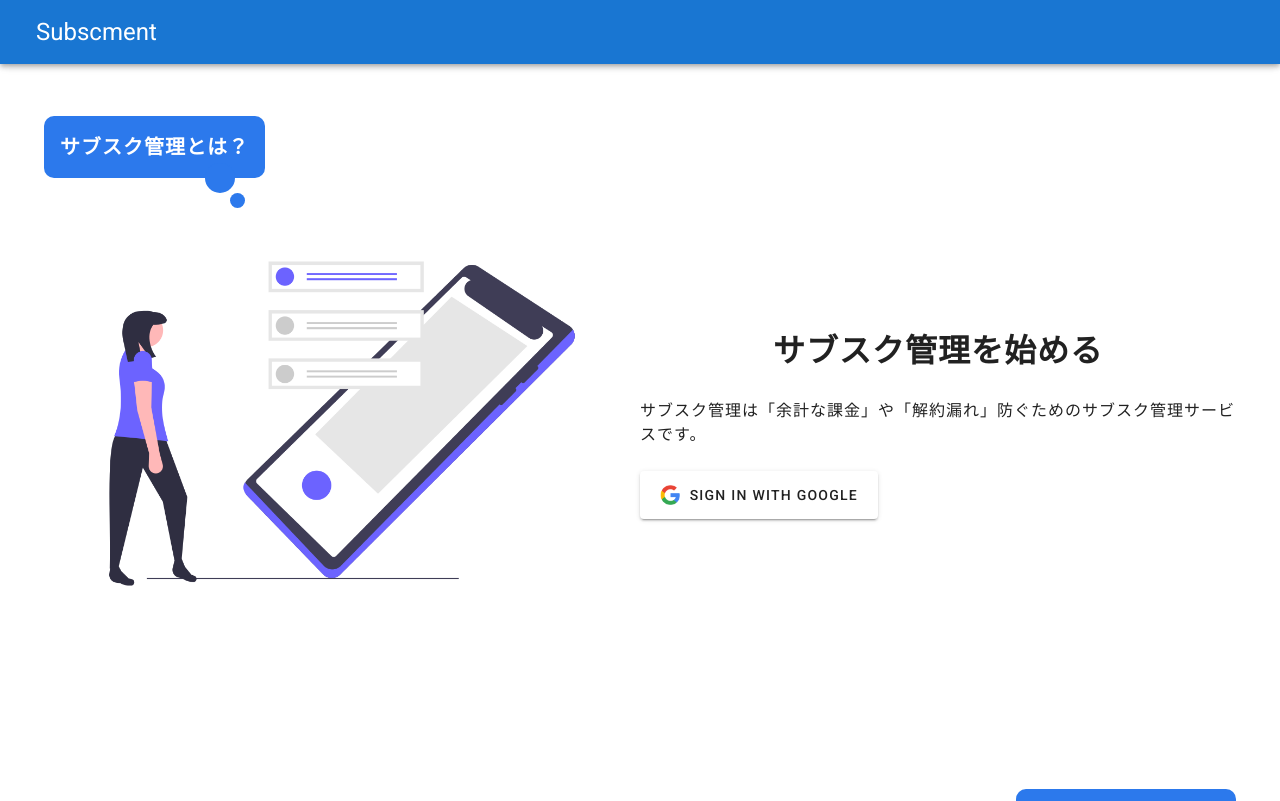
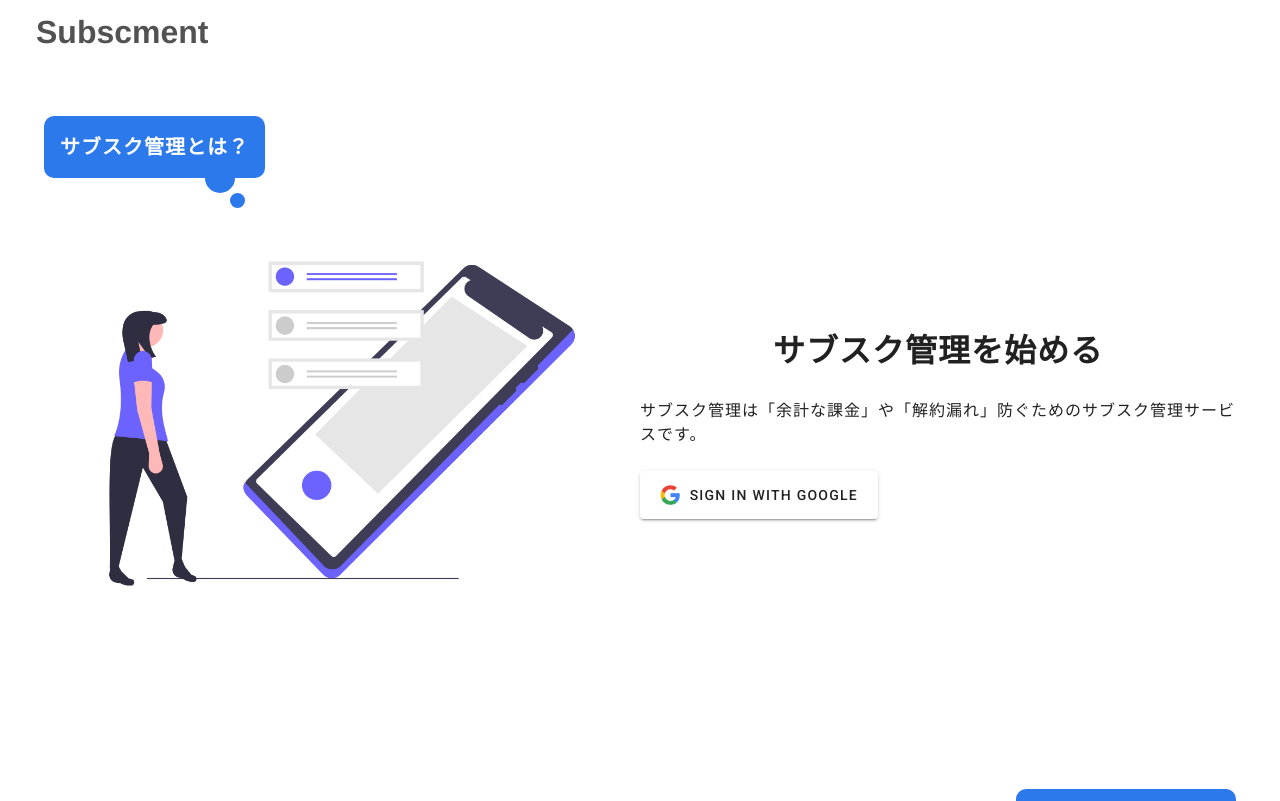
Before and after one commit to moriyamasaaaki/subscription-managiment, a Vue app: page / in a window 1280 px wide. Shown: the top 801 px of the page. Built offline with nearby package versions, Linux system fonts and the light colour scheme; no server answers.

Commit message:
style(Header, Subscriptions): UI修正

```diff
--- a/src/components/Header.vue
+++ b/src/components/Header.vue
@@ -1,5 +1,5 @@
 <template>
-<v-app-bar app color="primary">
+<v-app-bar app color="white" flat>
     <v-app-bar-nav-icon @click.stop="toggleSideMenu" v-show="$store.state.login_user"></v-app-bar-nav-icon>
     <v-toolbar-title class="headline">
         <router-link to="/subscriptions">
@@ -7,7 +7,7 @@
         </router-link>
     </v-toolbar-title>
     <v-spacer></v-spacer>
-    <v-btn class="pa-5" v-if="$store.state.login_user" @click="logout">Sign out</v-btn>
+    <v-btn class="pa-5" color="primary" v-if="$store.state.login_user" @click="logout">Sign out</v-btn>
 </v-app-bar>
 </template>
 
@@ -32,11 +32,13 @@ a {
 
 span {
     display: block;
-    color: white;
+    color: rgb(82, 82, 82);
+    font-weight: 600;
+    font-family: 'Franklin Gothic Medium', 'Arial Narrow', Arial, sans-serif;
     font-size: 20px;
 
     @include pc {
-        font-size: 24px;
+        font-size: 32px;
     }
 }
 </style>
--- a/src/views/Subscriptions.vue
+++ b/src/views/Subscriptions.vue
@@ -39,7 +39,7 @@
                                 <v-list-item-title>{{ userName }}</v-list-item-title>
                             </v-list-item-content>
                         </v-list-item>
-                        <p class="subscriptions__length mb-3" v-show="subscriptions.length !== 0">現在{{ subscriptions.length }}個のサブスクに登録しています。</p>
+                        <p class="subscriptions__length mb-3" v-show="subscriptions.length !== 0">現在<span>{{ subscriptions.length }}</span>個のサブスクに登録しています。</p>
                         <p class=" subscriptions__default-text mb-3" v-show="subscriptions.length === 0">サブスクが登録されていません。</p>
                         <p class="subscriptions__sum-fee">月額/合計: <span>¥{{ sum | addComma }}</span>円</p>
                         <p class="subscriptions__sum-fee">年額/合計: <span>¥{{ year | addComma }}</span>円</p>
@@ -49,7 +49,7 @@
         </div>
         <transition name="subscription-list" tag="div">
             <div class="subscriptions__container" v-show="!loading">
-                <v-expansion-panels class="subscriptions__list">
+                <v-expansion-panels class="subscriptions__list" flat focusable>
                     <v-expansion-panel v-for="subscription in subscriptions" :key="subscription.id">
                         <v-expansion-panel-header>
                             <div class="subscriptions__header-left">
@@ -62,11 +62,11 @@
                                 <p class="subscriptions__header-fee" v-if="subscription.type === 'お試し期間'">{{ subscription.type }}/¥{{ subscription.fee | addComma}}円</p>
                                 <div class="subscriptions__header-payment" v-if="subscription.type === '年額'">
                                     <v-icon>mdi-credit-card-outline</v-icon>
-                                    <p>支払日:{{ subscription.month }}月{{ subscription.day }}日</p>
+                                    <p>{{ subscription.month }}月{{ subscription.day }}日支払</p>
                                 </div>
                                 <div class="subscriptions__header-payment" v-else>
                                     <v-icon>mdi-credit-card-outline</v-icon>
-                                    <p>支払日:毎月{{ subscription.day }}日</p>
+                                    <p>毎月{{ subscription.day }}日支払</p>
                                 </div>
                             </div>
                         </v-expansion-panel-header>
@@ -122,7 +122,7 @@
                     </v-expansion-panel>
                 </v-expansion-panels>
 
-                <v-card class="subscriptions__sum-fees" v-show="!loading">
+                <v-card class="subscriptions__sum-fees" v-show="!loading" flat rounded>
                     <v-list-item class="grow">
                         <v-list-item-avatar color="grey darken-3">
                             <v-img class="elevation-6" v-if="photoURL" :src="photoURL" />
@@ -134,7 +134,7 @@
                     </v-list-item>
                     <v-list-item three-line>
                         <v-list-item-content>
-                            <v-card-text class="subscriptions__length" v-show="subscriptions.length !== 0">現在{{ subscriptions.length }}個のサブスクに登録しています。</v-card-text>
+                            <v-card-text class="subscriptions__length" v-show="subscriptions.length !== 0">現在<span>{{ subscriptions.length }}</span>個のサブスクを登録中です。</v-card-text>
                             <v-card-text class=" subscriptions__default-text" v-show="subscriptions.length === 0">サブスクが登録されていません。</v-card-text>
 
                             <v-card-text class="subscriptions__sum-fee">月額/合計: <span>¥{{ sum | addComma }}</span>円</v-card-text>
@@ -300,6 +300,7 @@ export default {
         display: none;
 
         @include pc {
+            background-color: #f1f5f9;
             display: block;
             width: 25%;
         }
@@ -320,7 +321,7 @@ export default {
 
     &__sum-fee {
         border-bottom: 1px solid rgb(226, 224, 224);
-        margin-bottom: 8px;
+        margin-bottom: 16px;
         font-size: 18px;
     }
 
@@ -340,6 +341,12 @@ export default {
 
     &__header-right {
         width: 30%;
+
+        @include pc {
+            display: flex;
+            justify-content: space-around;
+            align-items: center;
+        }
     }
 
     &__header-payment {
@@ -363,7 +370,7 @@ export default {
     }
 
     &__length {
-        font-size: 13px;
+        font-size: 14px;
     }
 
 }
@@ -382,6 +389,7 @@ img {
 
 span {
     color: orangered;
+    font-weight: 600;
 }
 
 .v-list-item .v-list-item__title {
```
